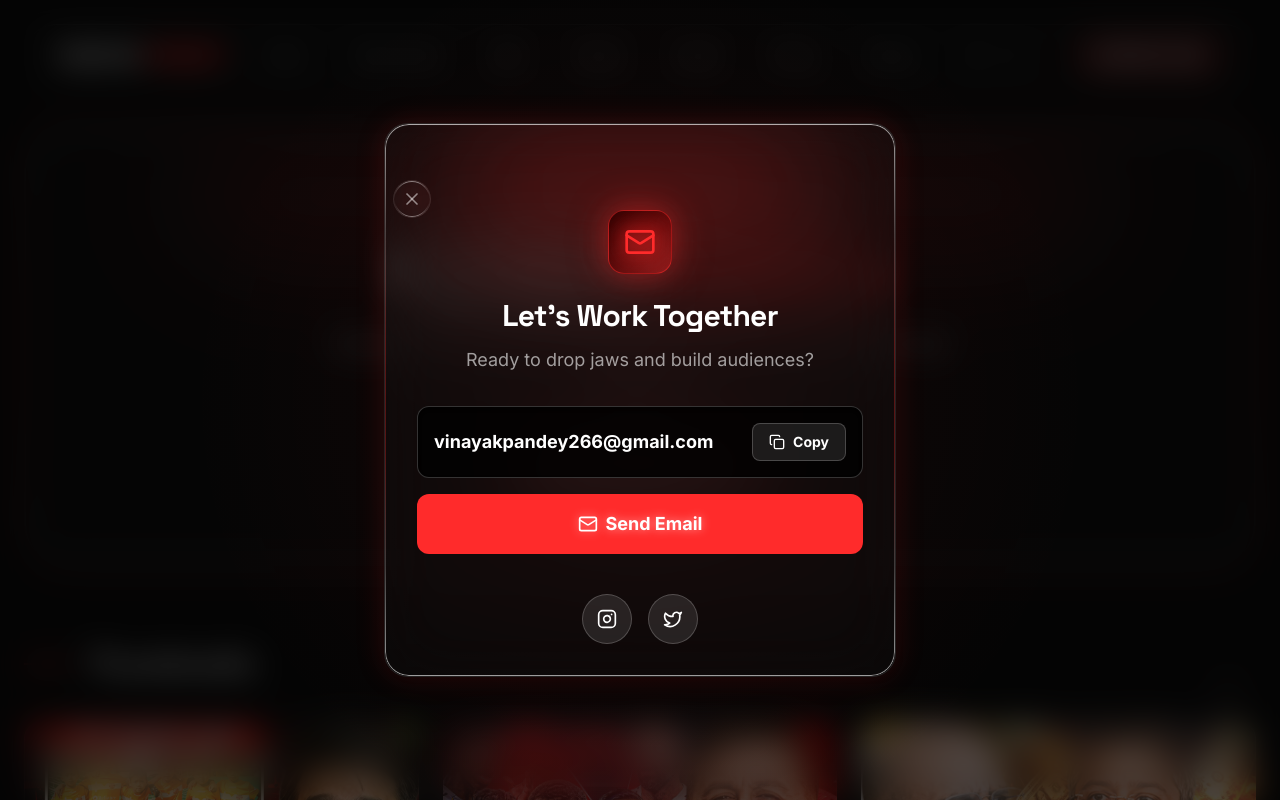
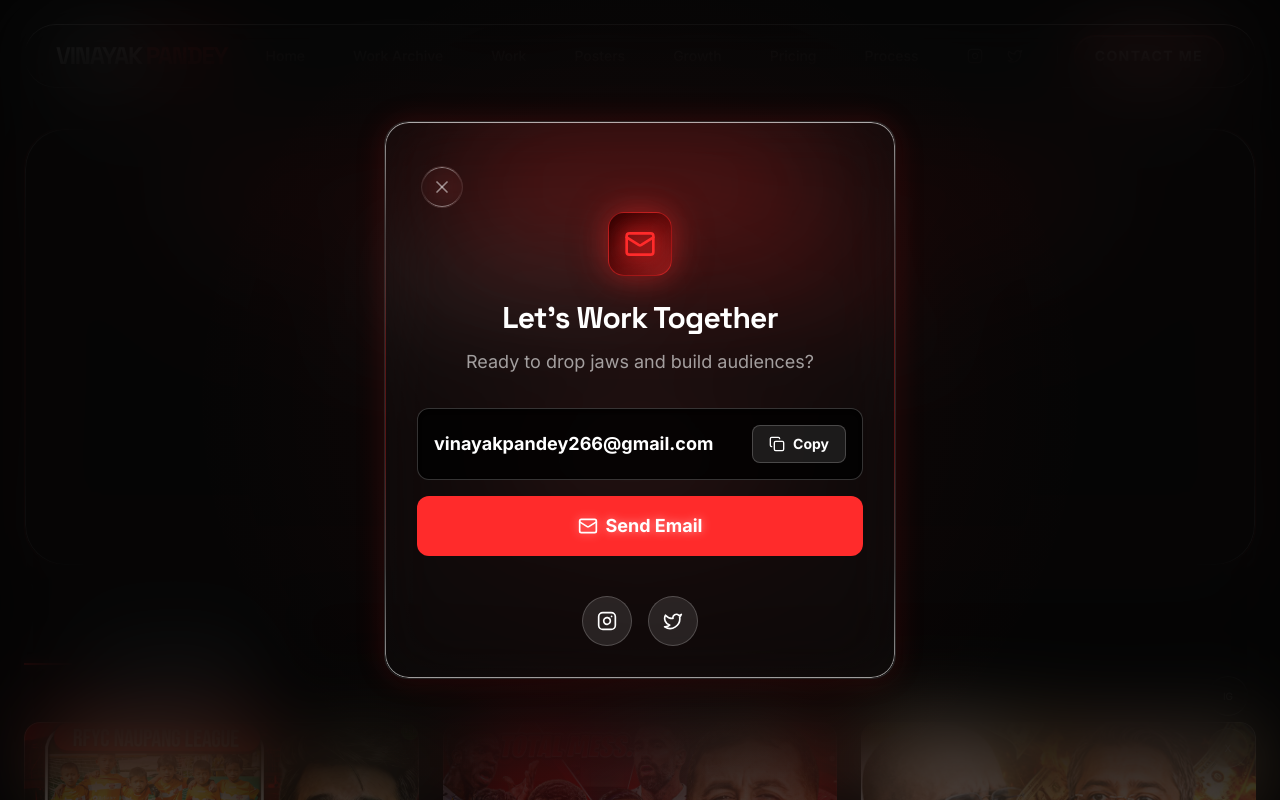
Before and after one commit to piyushtripathi9424/vinayak-portfolio, a React (Vite) app: page /work in a window 1280 px wide. Both pictures are taken after a click on the button "CONTACT ME". Shown: the top 800 px of the page. Built offline with nearby package versions, Linux system fonts and the light colour scheme.

Commit message:
Fix ContactModal blur on Vercel and reposition close button

```diff
--- a/src/components/ContactModal.tsx
+++ b/src/components/ContactModal.tsx
@@ -37,7 +37,7 @@ function MagneticCloseButton({ onClick }: { onClick: () => void }) {
       style={{ x: springX, y: springY }}
       whileHover={{ scale: 1.1 }}
       whileTap={{ scale: 0.9 }}
-      className="absolute top-6 right-6 p-2 rounded-full liquid-glass-standard border border-white/10 hover:border-primary/50 text-white/50 hover:text-white transition-colors duration-300 z-50 group hover:shadow-[0_0_15px_rgba(255,43,43,0.3)] bg-black/40 backdrop-blur-md"
+      className="absolute top-3 left-1 p-2.5 rounded-full liquid-glass-standard border border-white/10 hover:border-primary/50 text-white/50 hover:text-white transition-colors duration-300 z-50 group hover:shadow-[0_0_15px_rgba(255,43,43,0.3)] bg-black/40 backdrop-blur-md"
     >
       <div className="absolute inset-0 bg-primary/20 opacity-0 group-hover:opacity-100 transition-opacity duration-300 rounded-full" />
       <X className="w-5 h-5 relative z-10" />
@@ -74,12 +74,12 @@ export function ContactModal() {
         <div className="fixed inset-0 z-[100] flex items-center justify-center p-4">
           {/* Backdrop with cinematic blur dissolve */}
           <motion.div
-            initial={{ opacity: 0, backdropFilter: 'blur(0px)' }}
-            animate={{ opacity: 1, backdropFilter: 'blur(16px)' }}
-            exit={{ opacity: 0, backdropFilter: 'blur(0px)' }}
+            initial={{ opacity: 0 }}
+            animate={{ opacity: 1 }}
+            exit={{ opacity: 0 }}
             transition={{ duration: 0.5, ease: "easeInOut" }}
             onClick={closeContactModal}
-            className="absolute inset-0 bg-[#050505]/70"
+            className="absolute inset-0 bg-[#050505]/70 backdrop-blur-2xl"
           >
             {/* Ambient Radial Lighting on Backdrop */}
             <motion.div
```
